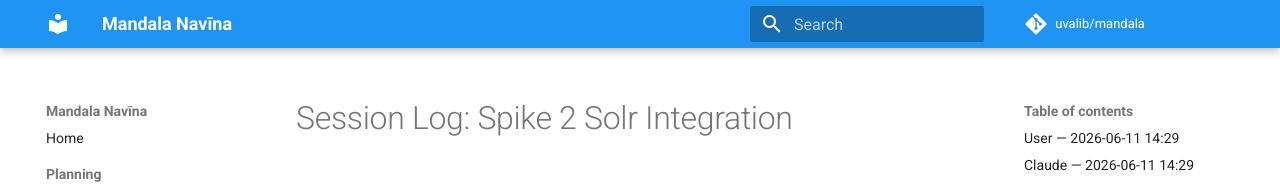
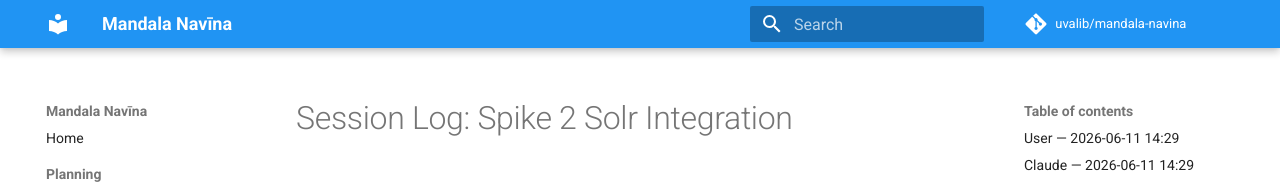
Before and after one commit to uvalib/mandala-navina, an MkDocs documentation site: the page built from docs/session-logs/2026-06-11-spike-2-solr-integration.md, in a window 1280 px wide. Shown: the top 184 px of the page. Built offline with MkDocs 1.6.1 and Material for MkDocs 9.7.7, drawn with Linux system fonts in a browser that asks for light colours; comment, search, counter and statistics services are not loaded; part of the change alters nothing that is shown.

Commit message:
Configure GitHub Pages docs deployment
Update mkdocs.yml with confirmed repo name and site URL.
Fix docs workflow to install from requirements.txt (adds awesome-pages plugin)
and broaden path triggers.

Co-Authored-By: Claude Sonnet 4.6 <noreply@anthropic.com>

```diff
--- a/mkdocs.yml
+++ b/mkdocs.yml
@@ -1,9 +1,8 @@
 site_name: Mandala Navīna
 site_description: Drupal 11 rebuild of the Mandala platform — University of Virginia Library
-# Update site_url once the GitHub repo name is confirmed:
-# site_url: https://uvalib.github.io/mandala/
-repo_url: https://github.com/uvalib/mandala
-repo_name: uvalib/mandala
+site_url: https://uvalib.github.io/mandala-navina/
+repo_url: https://github.com/uvalib/mandala-navina
+repo_name: uvalib/mandala-navina
 
 plugins:
   - search
```
Also changed, not shown: 1 other file.
